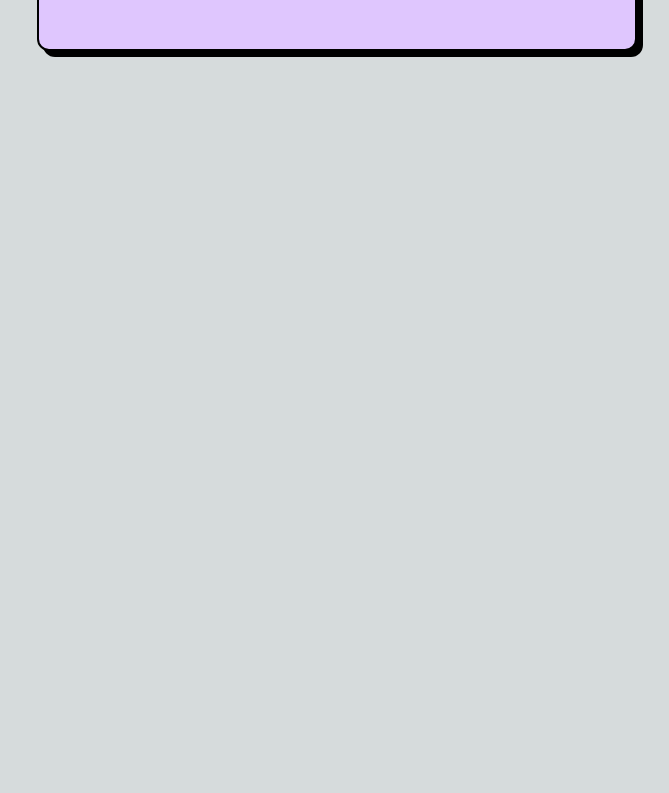
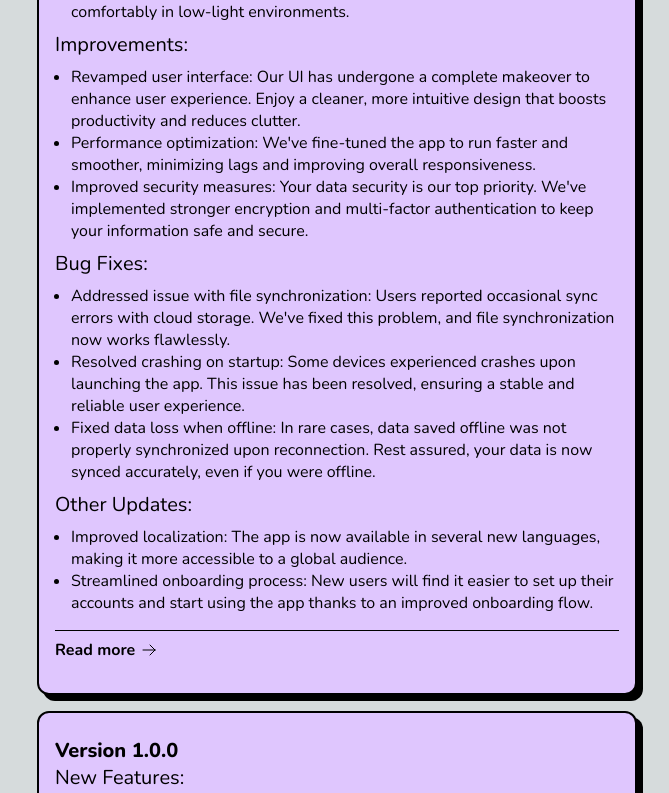
Before and after one commit to piotrszubert/update-changelog-template, a Next.js app: page / in a window 1280 px wide. Shown: the part 307-1100 px from the top of the page, without its empty margins (611-1280 px from the left). Before the commit the page ends 800 px from the top, so only its background shows below. Built offline with nearby package versions, Linux system fonts and the light colour scheme.

Commit message:
updated card layout, added example content

```diff
--- a/components/card.tsx
+++ b/components/card.tsx
@@ -3,7 +3,42 @@ import styles from '@/styles/Card.module.css'
 export default function Card() {
     return(
         <div className={styles.card}>
-            card
+            <p className={styles.cardTitle}>
+                Version 1.0.0
+            </p>
+            <div className={styles.cardBody}>
+                <h2>New Features:</h2>
+                <ul>
+                    <li>Introducing a powerful search functionality: We've added an advanced search feature that allows users to easily find specific items within the app. Now you can quickly locate files, contacts, and messages with just a few keystrokes.</li>
+                    <li>Enhanced collaboration tools: Collaborate seamlessly with your team through real-time document editing and commenting. Experience a new level of productivity with improved version control and simultaneous editing capabilities.</li>
+                    <li>Dark mode option: We've heard your requests, and now you can enjoy a sleek and easy-on-the-eyes dark mode. Save battery life and work comfortably in low-light environments.</li>
+                </ul>
+                <h2>Improvements:</h2>
+                <ul>
+                    <li>Revamped user interface: Our UI has undergone a complete makeover to enhance user experience. Enjoy a cleaner, more intuitive design that boosts productivity and reduces clutter.</li>
+                    <li>Performance optimization: We've fine-tuned the app to run faster and smoother, minimizing lags and improving overall responsiveness.</li>
+                    <li>Improved security measures: Your data security is our top priority. We've implemented stronger encryption and multi-factor authentication to keep your information safe and secure.</li>
+                </ul>
+                <h2>Bug Fixes:</h2>
+                <ul>
+                    <li>Addressed issue with file synchronization: Users reported occasional sync errors with cloud storage. We've fixed this problem, and file synchronization now works flawlessly.</li>
+                    <li>Resolved crashing on startup: Some devices experienced crashes upon launching the app. This issue has been resolved, ensuring a stable and reliable user experience.</li>
+                    <li>Fixed data loss when offline: In rare cases, data saved offline was not properly synchronized upon reconnection. Rest assured, your data is now synced accurately, even if you were offline.</li>
+                </ul>
+                <h2>Other Updates:</h2>
+                <ul>
+                    <li>Improved localization: The app is now available in several new languages, making it more accessible to a global audience.</li>
+                    <li>Streamlined onboarding process: New users will find it easier to set up their accounts and start using the app thanks to an improved onboarding flow.</li>
+                </ul>
+            </div>
+            <div className={styles.cardFooter}>
+                <a href="#">
+                    Read more
+                    <svg xmlns="http://www.w3.org/2000/svg" fill="none" viewBox="0 0 24 24" strokeWidth={1.5} stroke="currentColor" className="w-3 h-3">
+                        <path strokeLinecap="round" strokeLinejoin="round" d="M13.5 4.5L21 12m0 0l-7.5 7.5M21 12H3" />
+                    </svg>
+                </a>
+            </div>
         </div>
     );
 }
--- a/pages/index.tsx
+++ b/pages/index.tsx
@@ -22,7 +22,6 @@ export default function Home() {
           <SubscribeForm/>
         </div>
         <div style={{display: 'flex', flexDirection: 'column', gap: '1rem'}}>
-          changelog here
           <Card/>
           <Card/>
           <Card/>
--- a/styles/Card.module.css
+++ b/styles/Card.module.css
@@ -4,4 +4,38 @@
     background-color: rgb(var(--card-bg-rgb-5));
     box-shadow: 6px 6px rgb(0,0,0);
     min-height: 6rem;
+    padding: 1.5rem 1rem;
 }
+
+.cardTitle {
+    font-weight: 800;
+    font-size: 1.25rem;
+}
+
+.cardBody {
+    padding-bottom: 1rem;
+    border-bottom: 1px solid;
+    display: flex;
+    flex-direction: column;
+    gap: .5rem;
+}
+
+.cardBody ul {
+    padding-left: 1rem;
+}
+
+.cardFooter {
+    padding-top: .5rem;
+    padding-bottom: .5rem;
+}
+
+.cardFooter a {
+    font-weight: bold;
+    display: inline-flex;
+    align-items: center;
+    gap: .35rem;
+}
+
+.cardFooter a:hover {
+    text-decoration: underline;
+}
```
